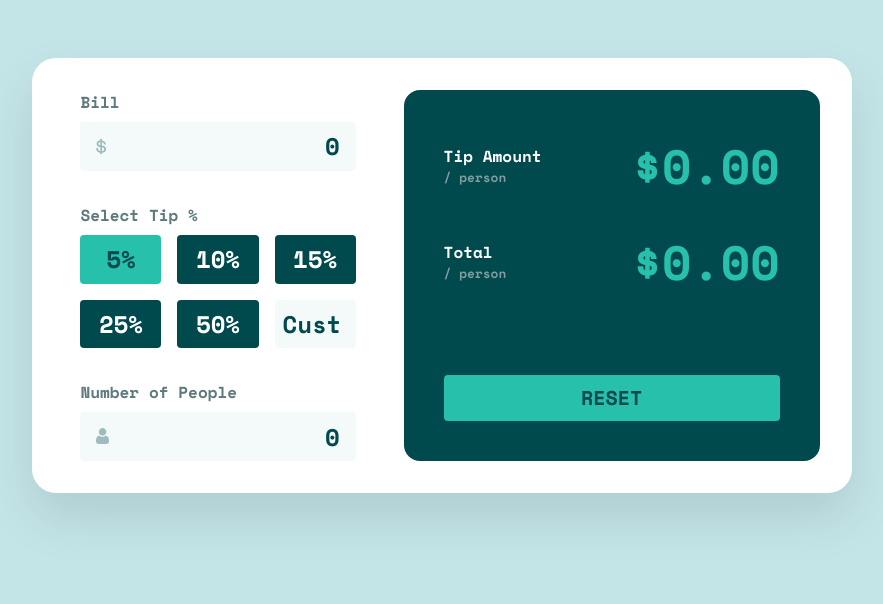
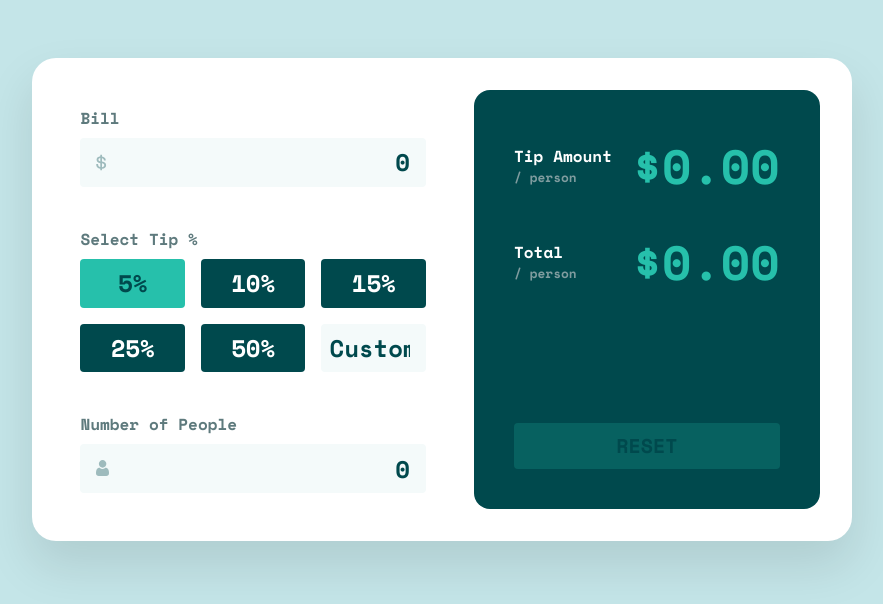
Before and after one commit to xapzx/tip-calculator-app, a plain HTML site: page index.html in a window 1280 px wide. Both pictures are taken after a click on the element "5%". Shown: the part 236-840 px from the top of the page, without its empty margins (198-1081 px from the left). Drawn offline with nearby package versions, Linux system fonts and the light colour scheme.

Commit message:
Implemented functionality to disable and enable button according to filled input fields

```diff
--- a/calculator.js
+++ b/calculator.js
@@ -1,6 +1,9 @@
 const people = document.querySelector('#people');
 const peopleError = document.querySelector('.people-error');
 const tipItems = document.querySelectorAll('.input-tip-item:not(.input-tip-item-custom)');
+const inputs = document.querySelectorAll('input:not(.input-tip-item-custom)');
+const customTip = document.querySelector('.input-tip-item-custom');
+const resetBtn = document.querySelector('.reset');
 
 // Validate Number of people input
 // "0" invokes error styling
@@ -25,12 +28,56 @@ function setSelectedTip(selected) {
     });
 }
 
+// Check if all required input fields are filled
+function checkAllFilled() {
+    let filled = true;
+
+    inputs.forEach(input => {
+        if(input.value === "") {
+            filled = false;
+        }
+    })
+    return filled;
+}
+
+// Check if tip has been selected/inputted
+function checkSelectedTip() {
+    let selected = false;
+    tipItems.forEach(item => {
+        if(item.getAttribute('data-tip') === "true") {
+            selected = true;
+        }
+    })
+
+    if(!selected && customTip.value === "") {
+        return false;
+    } else {
+        return true;
+    }
+}
+
+// Check if all input fields are filled
+// Activate reset button if all filled
+function setButtonStatus() {
+    if(checkSelectedTip() && checkAllFilled()) {
+        resetBtn.setAttribute('data-disabled', 'false');
+    } else {
+        resetBtn.setAttribute('data-disabled', 'true');
+    }
+}
+
 // Add event for each Tip "button"
 tipItems.forEach(tip => {
     tip.addEventListener('click', () => {
         setSelectedTip(tip);
+        setButtonStatus();
     });
 });
 
 // Event for people input
 people.addEventListener('keyup', validatePeople);
+
+// Check fields with each input
+inputs.forEach(input => {
+    input.addEventListener('keyup', setButtonStatus);
+});
--- a/index.html
+++ b/index.html
@@ -58,7 +58,7 @@
         </div>
         <div class="tip-amount-output total-output">$0.00</div>
       </div>
-      <a class="reset">Reset</a>
+      <a class="reset" data-disabled="true">Reset</a>
     </div>
   </main>
 </body>
--- a/style.css
+++ b/style.css
@@ -142,7 +142,8 @@ main {
 
 @media (min-width: 900px) {
     .inputs {
-        gap: 2rem;
+        padding: 1rem 0;
+        gap: 2.5rem;
     }
 
     .input-tip-item-wrapper {
@@ -192,7 +193,7 @@ main {
 
 @media (min-width: 900px) {
     .outputs {
-        min-width: 26rem;
+        /* min-width: 26rem; */
         margin-top: 0;
         padding: 2.5rem;
     }
```
Also changed, not shown: screenshot/screenshot.png (added).
